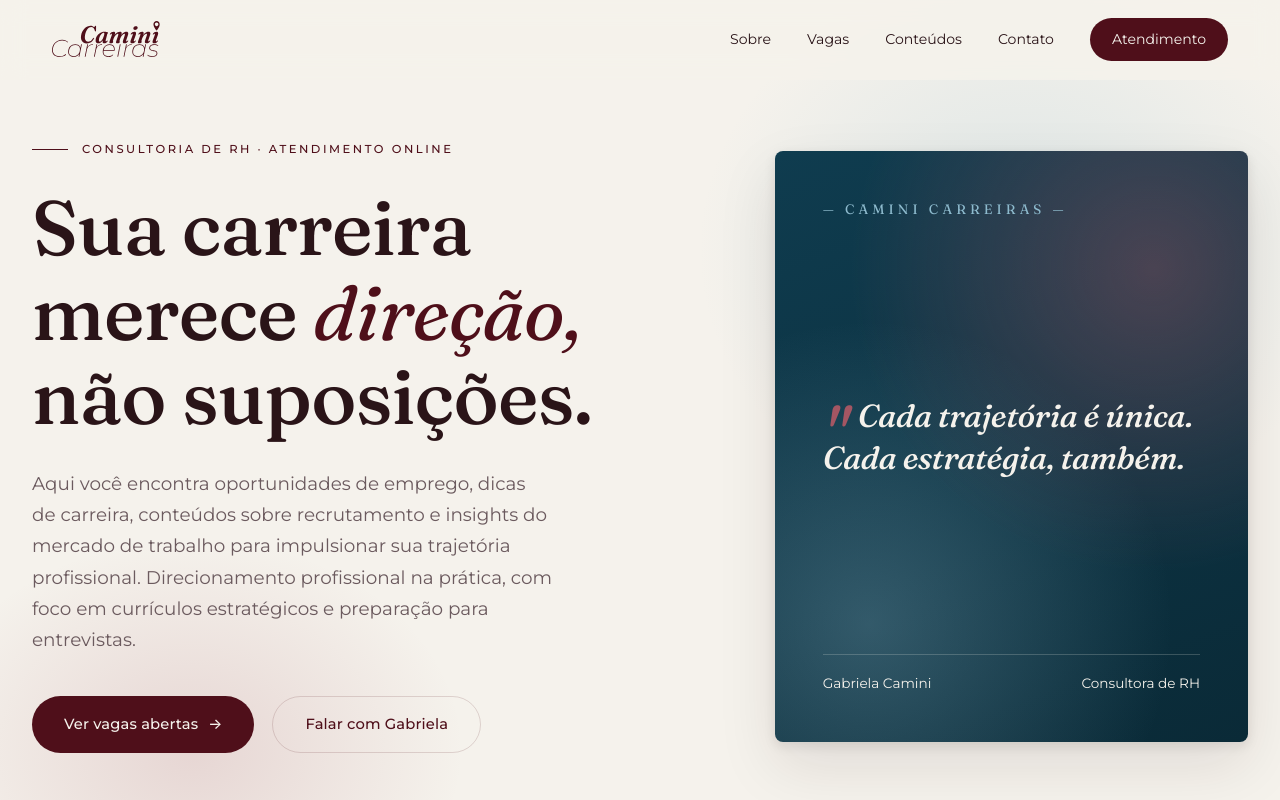
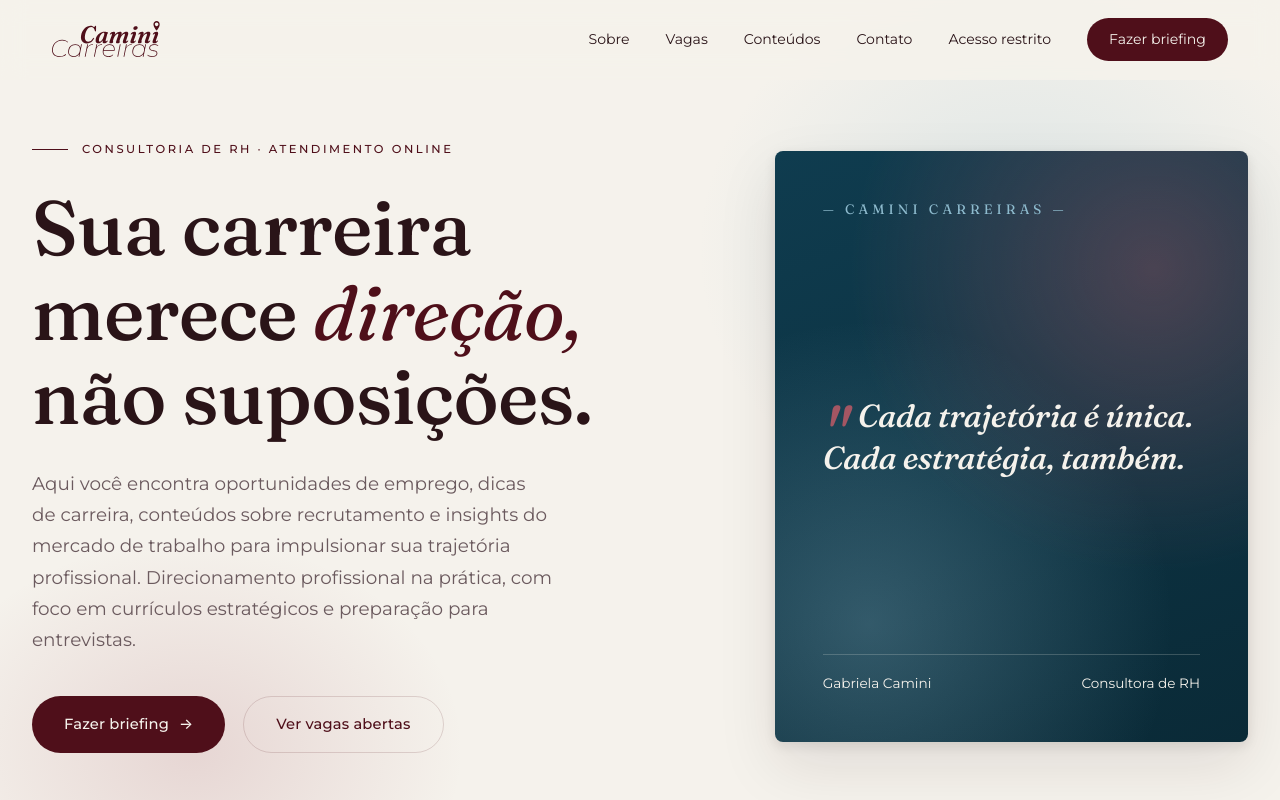
Before and after one commit to DuanniC/camini-carreiras, a website: page index.html in a window 1280 px wide. Shown: the top 800 px of the page. Drawn offline with Linux system fonts and the light colour scheme.

Commit message:
Update links and buttons in index.html

```diff
--- a/index.html
+++ b/index.html
@@ -845,7 +845,8 @@ input[type="file"] {
       <a href="#vagas">Vagas</a>
       <a href="#blog">Conteúdos</a>
       <a href="#contato">Contato</a>
-      <a href="#contato" class="nav-cta">Atendimento</a>
+      <a href="acesso-restrito.html">Acesso restrito</a>
+      <a href="briefing.html" class="nav-cta">Fazer briefing</a>
     </div>
     <button class="menu-toggle" id="menuToggle" aria-label="Menu">☰</button>
   </div>
@@ -863,12 +864,12 @@ input[type="file"] {
         Aqui você encontra oportunidades de emprego, dicas de carreira, conteúdos sobre recrutamento e insights do mercado de trabalho para impulsionar sua trajetória profissional. Direcionamento profissional na prática, com foco em currículos estratégicos e preparação para entrevistas.
       </p>
       <div class="hero-actions">
-        <a href="#vagas" class="btn btn-primary">
-          Ver vagas abertas
+        <a href="briefing.html" class="btn btn-primary">
+          Fazer briefing
           <span class="arrow">→</span>
         </a>
-        <a href="#contato" class="btn btn-ghost">
-          Falar com Gabriela
+        <a href="#vagas" class="btn btn-ghost">
+          Ver vagas abertas
         </a>
       </div>
     </div>
@@ -1095,7 +1096,7 @@ input[type="file"] {
   </div>
   <div class="footer-bottom">
     <span>© <span id="year"></span> Camini Carreiras · Gabriela Camini</span>
-    <span><a class="admin-link" id="openAdmin">Acesso restrito</a></span>
+    <span><a href="acesso-restrito.html" class="admin-link">Acesso restrito</a></span>
   </div>
 </footer>
 
```
